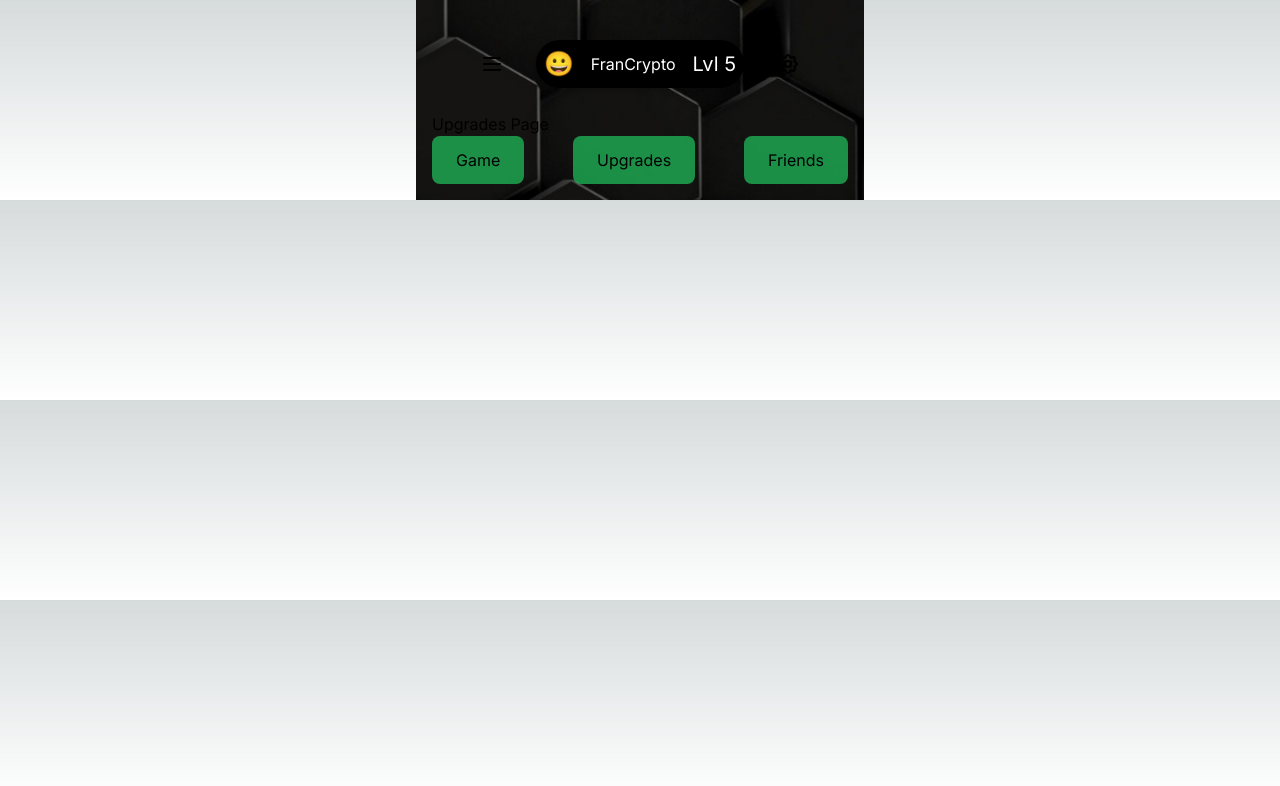
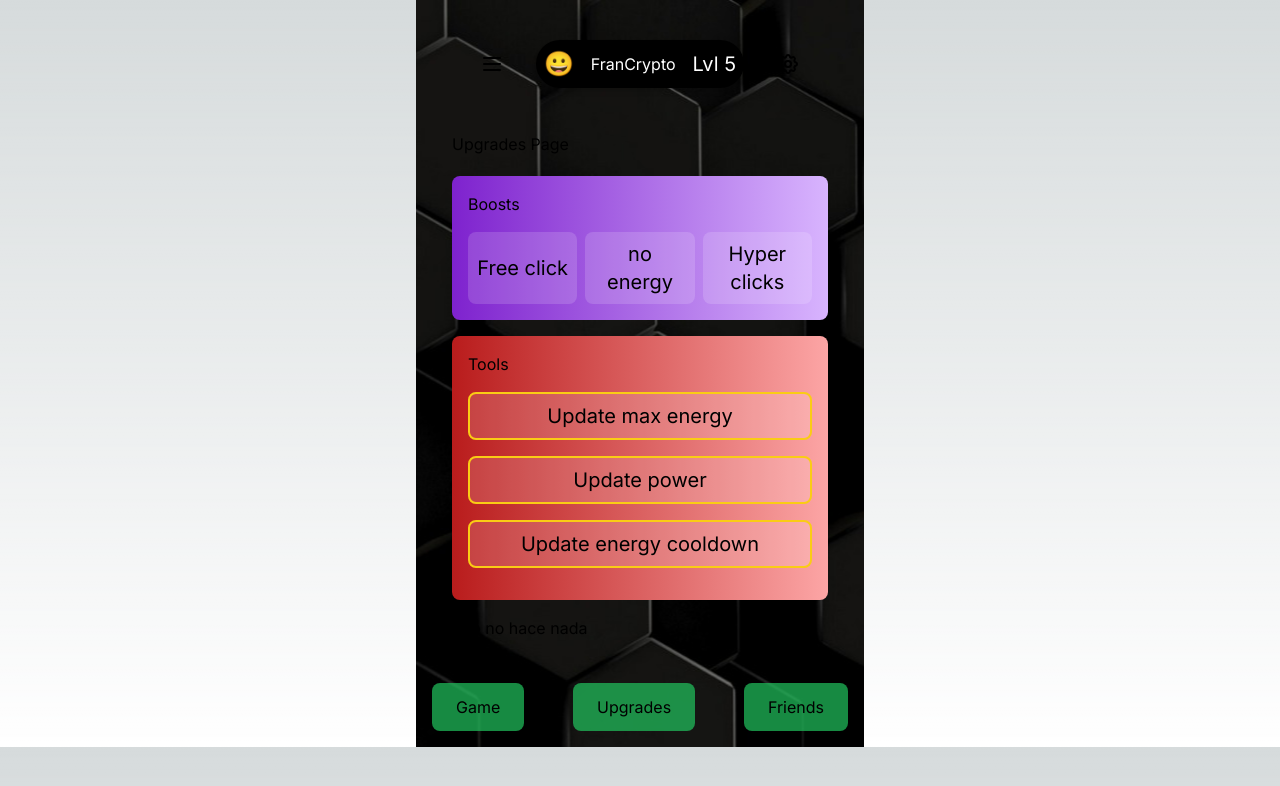
Before and after one commit to LeandroCDN/clicker-crypto, a Next.js app: page /upgrades in a window 1280 px wide. Shown: the top 786 px of the page. Built offline with nearby package versions, Linux system fonts and the light colour scheme.

Commit message:
Add[Page:upgrades]: lowfidelity boxes

```diff
--- a/src/app/upgrades/page.tsx
+++ b/src/app/upgrades/page.tsx
@@ -1,7 +1,9 @@
+import UpgradesPage from "@/components/pages/Upgrades/UpgradesPage";
+
 const Upgrades = () => {
   return (
-    <div className="">
-      <h1>Upgrades Page</h1>
+    <div className="min-h-[571px] ">
+      <UpgradesPage />
     </div>
   );
 };
--- /dev/null
+++ b/src/components/pages/Upgrades/Boosts.tsx
@@ -0,0 +1,23 @@
+import { useLoading } from "@/context/loadingContext";
+
+const Boosts = () => {
+  return (
+    <div className="flex flex-col justify-between bg-gradient-to-r from-purple-700 to-purple-300 rounded-lg mb-4 mx-1 p-4">
+      <h2 className="mb-4">Boosts</h2>
+      <div className="flex flex-row justify-center space-x-2">
+        <div className="flex-1 min-h-12 flex justify-center bg-white bg-opacity-15 p-2 rounded-lg">
+          <button className="text-xl">Free click</button>
+        </div>
+
+        <div className="flex-1 min-h-12 flex justify-center bg-white bg-opacity-15 p-2 rounded-lg">
+          <button className="text-xl">no energy</button>
+        </div>
+
+        <div className="flex-1 min-h-12 flex justify-center bg-white bg-opacity-15 p-2 rounded-lg">
+          <button className="text-xl">Hyper clicks</button>
+        </div>
+      </div>
+    </div>
+  );
+};
+export default Boosts;
--- /dev/null
+++ b/src/components/pages/Upgrades/Tools.tsx
@@ -0,0 +1,23 @@
+import { useLoading } from "@/context/loadingContext";
+
+const Tools = () => {
+  return (
+    <div className="flex flex-col justify-between bg-gradient-to-r from-red-700 to-red-300 rounded-lg  mb-4 mx-1 p-4">
+      <h2 className="mb-4">Tools</h2>
+
+      <div className="flex flex-col  justify-center">
+        <div className="min-h-12 flex justify-center bg-white bg-opacity-15 p-2 mb-4  border-2 border-yellow-400 rounded-lg">
+          <button className="text-xl">Update max energy</button>
+        </div>
+
+        <div className="min-h-12 flex justify-center bg-white bg-opacity-15 p-2 mb-4 border-2 border-yellow-400 rounded-lg">
+          <button className="text-xl ">Update power </button>
+        </div>
+        <div className="min-h-12 flex justify-center bg-white bg-opacity-15 p-2 mb-4 border-2 border-yellow-400 rounded-lg">
+          <button className="text-xl">Update energy cooldown </button>
+        </div>
+      </div>
+    </div>
+  );
+};
+export default Tools;
--- /dev/null
+++ b/src/components/pages/Upgrades/UpgradesPage.tsx
@@ -0,0 +1,16 @@
+import Boosts from "./Boosts";
+import Tools from "./Tools";
+
+const UpgradesPage = () => {
+  return (
+    <div className="flex flex-col justify-between bg-gradient-to-r  rounded-lg p-4">
+      <div className="mb-4 p-1">
+        <h2>Upgrades Page</h2>
+      </div>
+      <Boosts />
+      <Tools />
+      <p>Esto no hace nada</p>
+    </div>
+  );
+};
+export default UpgradesPage;
```
